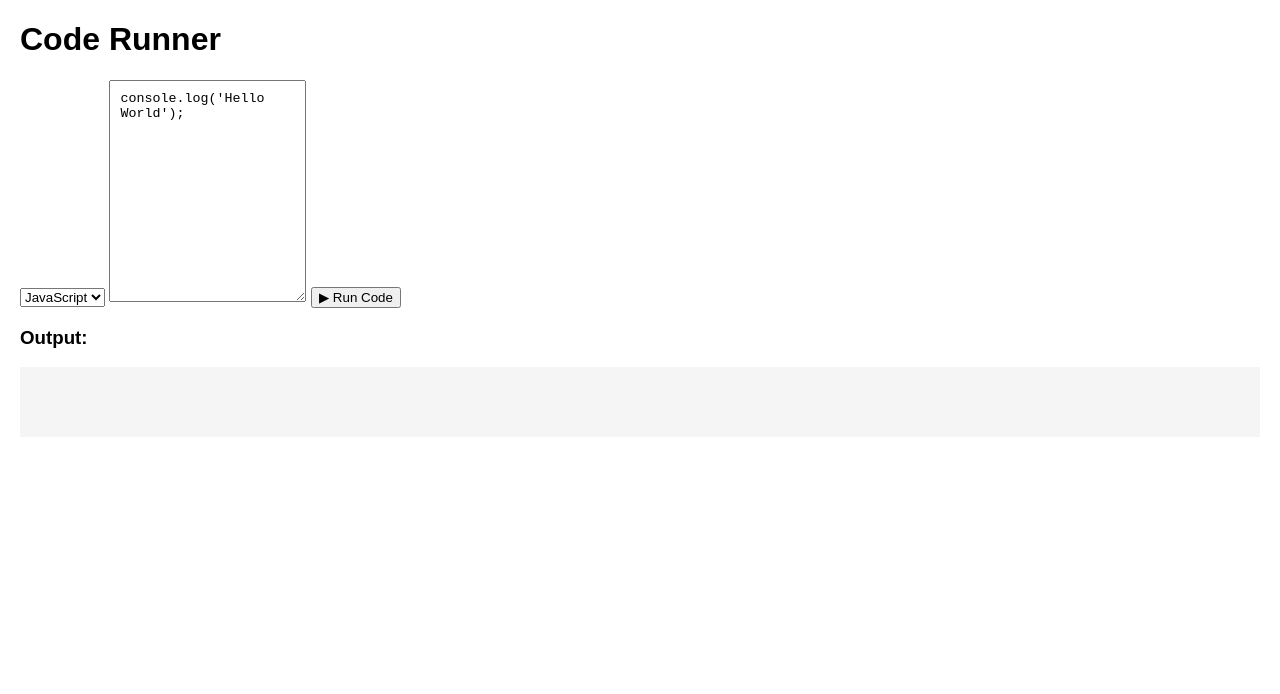
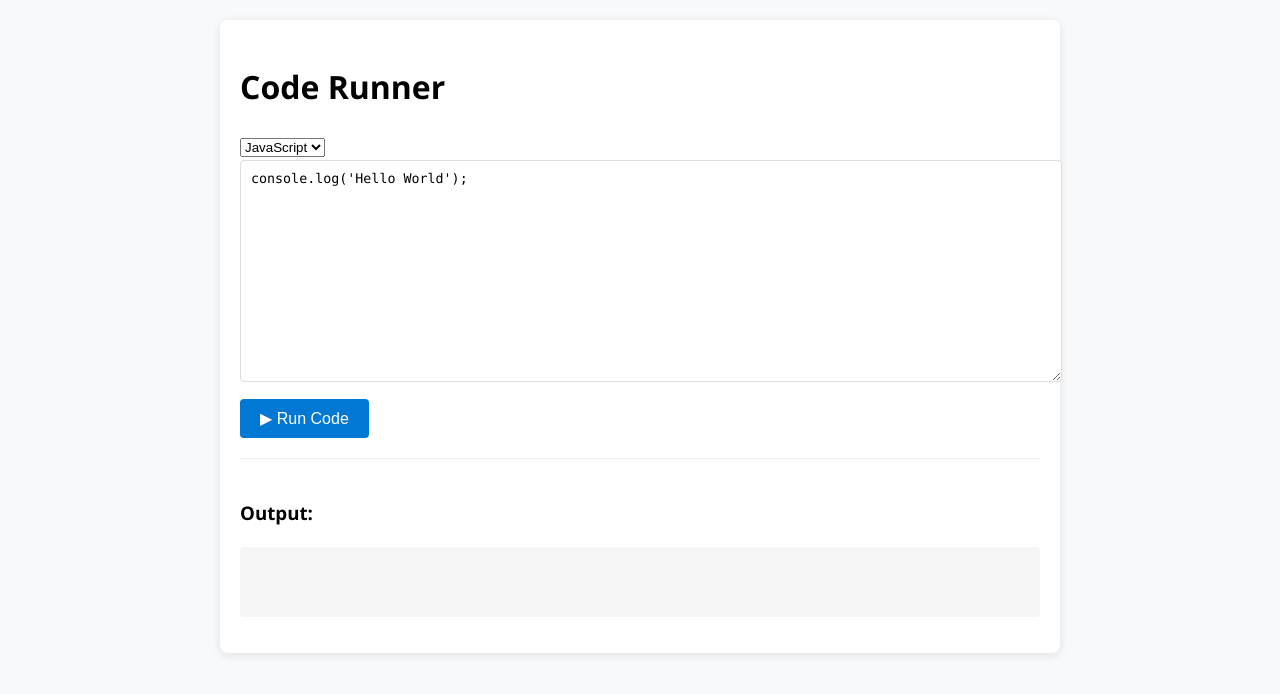
Before and after one commit to Balasubramaniyan16/code-runner, a plain HTML site: page public/index.html in a window 1280 px wide. Drawn offline with Linux system fonts and the light colour scheme.

Commit message:
Update style.css

```diff
--- a/public/style.css
+++ b/public/style.css
@@ -1,19 +1,52 @@
 body {
-  font-family: Arial, sans-serif;
-  margin: 20px;
+  font-family: 'Segoe UI', Tahoma, Geneva, Verdana, sans-serif;
+  line-height: 1.6;
+  margin: 0;
+  padding: 20px;
+  background: #f8f9fa;
 }
-.editor {
-  display: flex;
-  flex-direction: column;
-  gap: 10px;
+
+.container {
   max-width: 800px;
+  margin: 0 auto;
+  background: white;
+  padding: 20px;
+  border-radius: 8px;
+  box-shadow: 0 2px 10px rgba(0,0,0,0.1);
 }
+
 textarea {
+  width: 100%;
   height: 200px;
   padding: 10px;
+  border: 1px solid #ddd;
+  border-radius: 4px;
+  font-family: 'Consolas', monospace;
+  resize: vertical;
 }
+
+#run {
+  background: #0078d4;
+  color: white;
+  border: none;
+  padding: 10px 20px;
+  border-radius: 4px;
+  cursor: pointer;
+  font-size: 16px;
+  margin-top: 10px;
+}
+
+.output {
+  margin-top: 20px;
+  padding-top: 20px;
+  border-top: 1px solid #eee;
+}
+
 #output {
   background: #f5f5f5;
   padding: 10px;
+  border-radius: 4px;
   min-height: 50px;
+  white-space: pre-wrap;
+  font-family: 'Consolas', monospace;
 }
```
